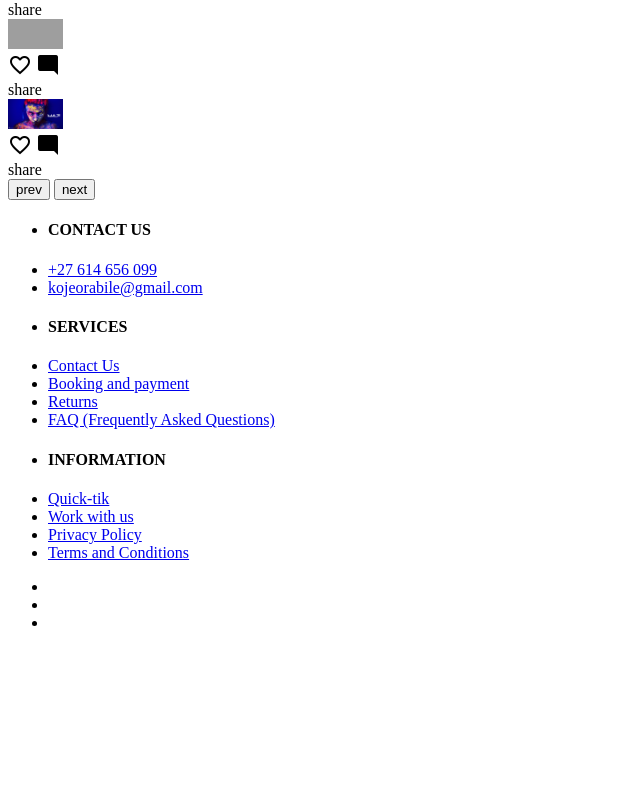
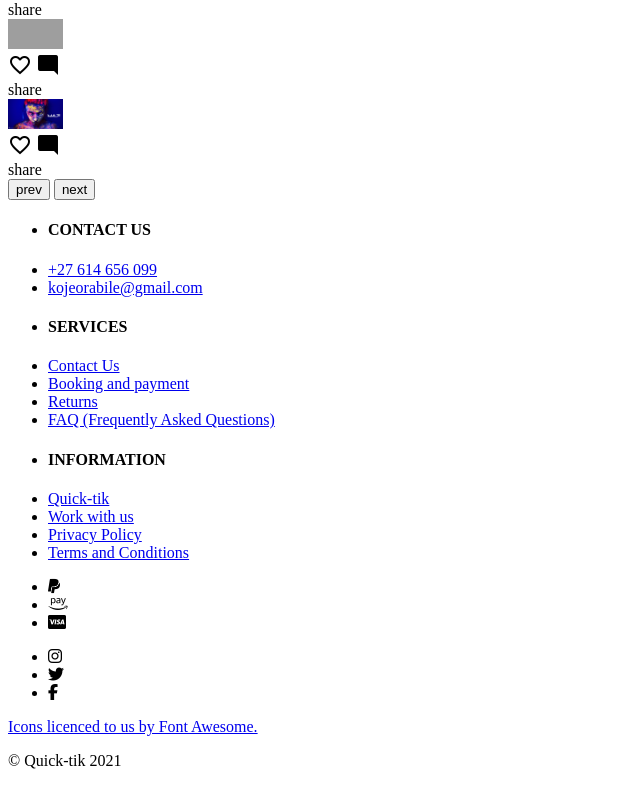
Before and after one commit to qodbrains-software/quick-tik, a plain HTML site: page index.html in a window 1280 px wide. Shown: the part 1105-1891 px from the top of the page, without its empty margins (0-640 px from the left). Before the commit the page ends 1753 px from the top, so only its background shows below. Drawn offline with Linux system fonts and the light colour scheme; grey boxes are pictures that could not be loaded.

Commit message:
Added icons to footer, and SVG folder to main

```diff
--- a/index.html
+++ b/index.html
@@ -1,14 +1,13 @@
 <!DOCTYPE html>
 <html lang="en">
+
 <head>
   <meta charset="UTF-8" />
   <meta http-equiv="X-UA-Compatible" content="IE=edge" />
   <meta name="viewport" content="width=device-width, initial-scale=1.0" />
-    <link
-      href=" https://fonts.googleapis.com/icon?family=Material+Icons"
-      rel="stylesheet"
-    />
+  <link href=" https://fonts.googleapis.com/icon?family=Material+Icons" rel="stylesheet" />
   <title>Quick-tik</title>
+  <script src="https://kit.fontawesome.com/91b8d0632f.js" crossorigin="anonymous"></script>
 </head>
 
 <body>
@@ -83,11 +82,7 @@
 
     <div class="parent-content">
       <div class="child">
-          <img
-            src="./images/pexels-joy-anne-pura-1186116 (1).jpg"
-            width="55px"
-            height="30px"
-          />
+        <img src="./images/pexels-joy-anne-pura-1186116 (1).jpg" width="55px" height="30px" />
         <div>
           <div class="material-icons">favorite_border</div>
           <div class="material-icons">mode_comment</div>
@@ -96,11 +91,7 @@
       </div>
 
       <div class="child">
-          <img
-            src="./images/pexels-lucas-pezeta-3358299.jpg"
-            width="55px"
-            height="30px"
-          />
+        <img src="./images/pexels-lucas-pezeta-3358299.jpg" width="55px" height="30px" />
         <div>
           <div class="material-icons">favorite_border</div>
           <div class="material-icons">mode_comment</div>
@@ -109,11 +100,7 @@
       </div>
 
       <div class="child">
-          <img
-            src="./images/pexels-mikky-koopac-625644.jpg"
-            width="55px"
-            height="30px"
-          />
+        <img src="./images/pexels-mikky-koopac-625644.jpg" width="55px" height="30px" />
         <div>
           <div class="material-icons">favorite_border</div>
           <div class="material-icons">mode_comment</div>
@@ -122,11 +109,7 @@
       </div>
 
       <div class="child">
-          <img
-            src="./images/pexels-nishant-das-3906333.jpg"
-            width="55px"
-            height="30px"
-          />
+        <img src="./images/pexels-nishant-das-3906333.jpg" width="55px" height="30px" />
         <div>
           <div class="material-icons">favorite_border</div>
           <div class="material-icons">mode_comment</div>
@@ -135,11 +118,7 @@
       </div>
 
       <div class="child">
-          <img
-            src="./images/pexels-sebastian-ervi-1763067.jpg"
-            width="55px"
-            height="30px"
-          />
+        <img src="./images/pexels-sebastian-ervi-1763067.jpg" width="55px" height="30px" />
         <div>
           <div class="material-icons">favorite_border</div>
           <div class="material-icons">mode_comment</div>
@@ -148,11 +127,7 @@
       </div>
 
       <div class="child">
-          <img
-            src="./images/pexels-sebastian-ervi-1763075.jpg"
-            width="55px"
-            height="30px"
-          />
+        <img src="./images/pexels-sebastian-ervi-1763075.jpg" width="55px" height="30px" />
         <div>
           <div class="material-icons">favorite_border</div>
           <div class="material-icons">mode_comment</div>
@@ -161,11 +136,7 @@
       </div>
 
       <div class="child">
-          <img
-            src="./images/pexels-wendy-wei-1047940.jpg"
-            width="55px"
-            height="30px"
-          />
+        <img src="./images/pexels-wendy-wei-1047940.jpg" width="55px" height="30px" />
         <div>
           <div class="material-icons">favorite_border</div>
           <div class="material-icons">mode_comment</div>
@@ -221,13 +192,51 @@
         <li><a href="#">Terms and Conditions</a></li>
       </ul>
     </div>
+    <div class="ft-payment">
+      <ul class="payment">
+        <li class="paypal">
+          <i class="fab fa-paypal"><a href="#"></a></i>
+          <!--The icon above is the double letter 'P' one. The one below is the full word.-->
+          <!--<i class="fab fa-cc-paypal"></i>-->
+        </li>
+        <li class="amazon">
+          <i class="fab fa-amazon-pay"><a href="#"></a></i>
+        </li>
+        <li class="visa">
+          <i class="fab fa-cc-visa"><a href="#"></a></i>
+        </li>
+      </ul>
+    </div>
     <div class="ft-social">
       <ul class="social-media">
-          <li class="instagram"><a href="#"></a></li>
-          <li class="twitter"><a href="#"></a></li>
-          <li class="facebook"><a href="#"></a></li>
+        <li class="instagram">
+          <i class="fab fa-instagram"><a href="#"></a></i>
+          <!--Below is an alternative for the instagram icon, a square icon:-->
+          <!--<i class="fab fa-instagram-square"></i>-->
+        </li>
+        <li class="twitter">
+          <i class="fab fa-twitter"><a href="#"></a></i>
+          <!--Below is an alternative for the twitter icon, a square icon:-->
+          <!--<i class="fab fa-twitter-square"></i>-->
+        </li>
+        <li class="facebook">
+          <i class="fab fa-facebook-f"><a href="#"></a></i>
+        </li>
+        <!--Below is the round facebook icon:-->
+        <!--<i class="fab fa-facebook"></i>-->
+        <!--Below is the square facebook icon:-->
+        <!--<i class="fab fa-facebook-square"></i>-->
       </ul>
+    </div>
+    <div class="ft-licence">
+      <a id="fa-licence" href="https://fontawesome.com/license">
+        Icons licenced to us by Font Awesome.
+      </a>
+    </div>
+    <div class="ft-copyright">
+      <p>© Quick-tik 2021</p>
     </div>
   </footer>
 </body>
+
 </html>
```
Also changed, not shown: svg/amazon-pay-brands.svg (added), svg/cc-paypal-brands.svg (added), svg/cc-visa-brands.svg (added), svg/facebook-brands.svg (added), svg/facebook-f-brands.svg (added), svg/facebook-messenger-brands.svg (added), svg/facebook-square-brands.svg (added), svg/instagram-brands.svg (added), svg/instagram-square-brands.svg (added), svg/paypal-brands.svg (added), svg/twitter-brands.svg (added), svg/twitter-square-brands.svg (added). Lines whose indentation alone changed are shown as unchanged.
